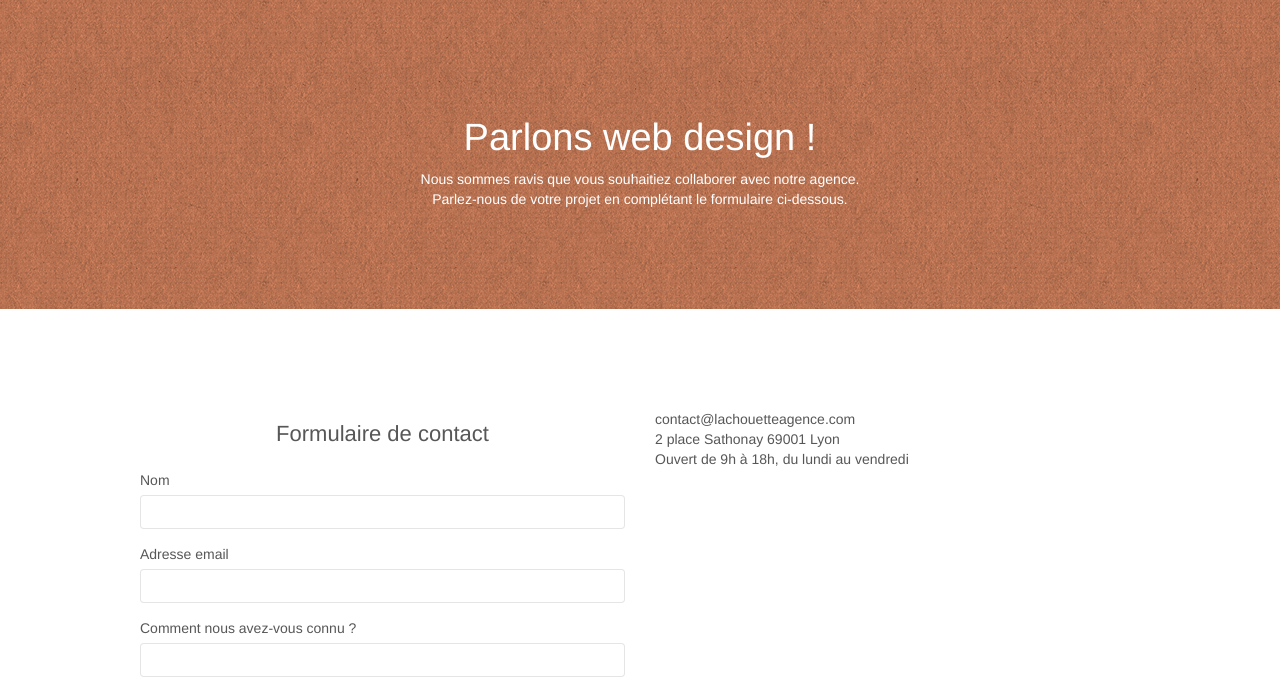
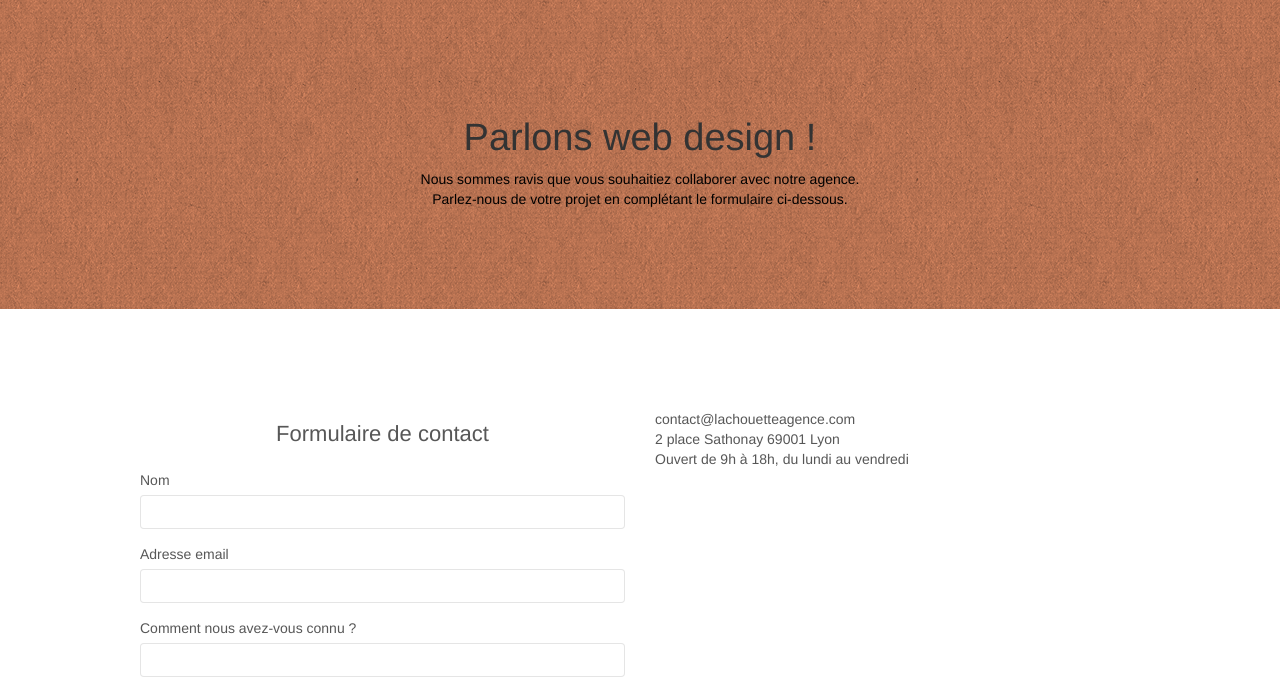
Before and after one commit to Flore-06/Flore-06-HervyFlore_4_18012022, a plain HTML site: page page2.html in a window 1280 px wide. Shown: the part 95-784 px from the top of the page. Drawn offline with Linux system fonts and the light colour scheme.

Commit message:
contraste titre et paragraphe noir

```diff
--- a/page2.html
+++ b/page2.html
@@ -65,10 +65,10 @@
 	<div class="container bloc-lg">
 		<div class="row">
 			<div class="col-sm-12">
-				<h1 class="text-center hero-bloc-text tc-white">
+				<h1 class="text-center hero-bloc-text black">
 					Parlons web design !
 				</h1>
-				<p class="text-center mg-lg tight-width-whitespace tc-white">
+				<p class="text-center mg-lg tight-width-whitespace black">
 					Nous sommes ravis que vous souhaitiez collaborer avec notre agence.<br>
 					Parlez-nous de votre projet en complétant le formulaire ci-dessous.
 				</p>
```
